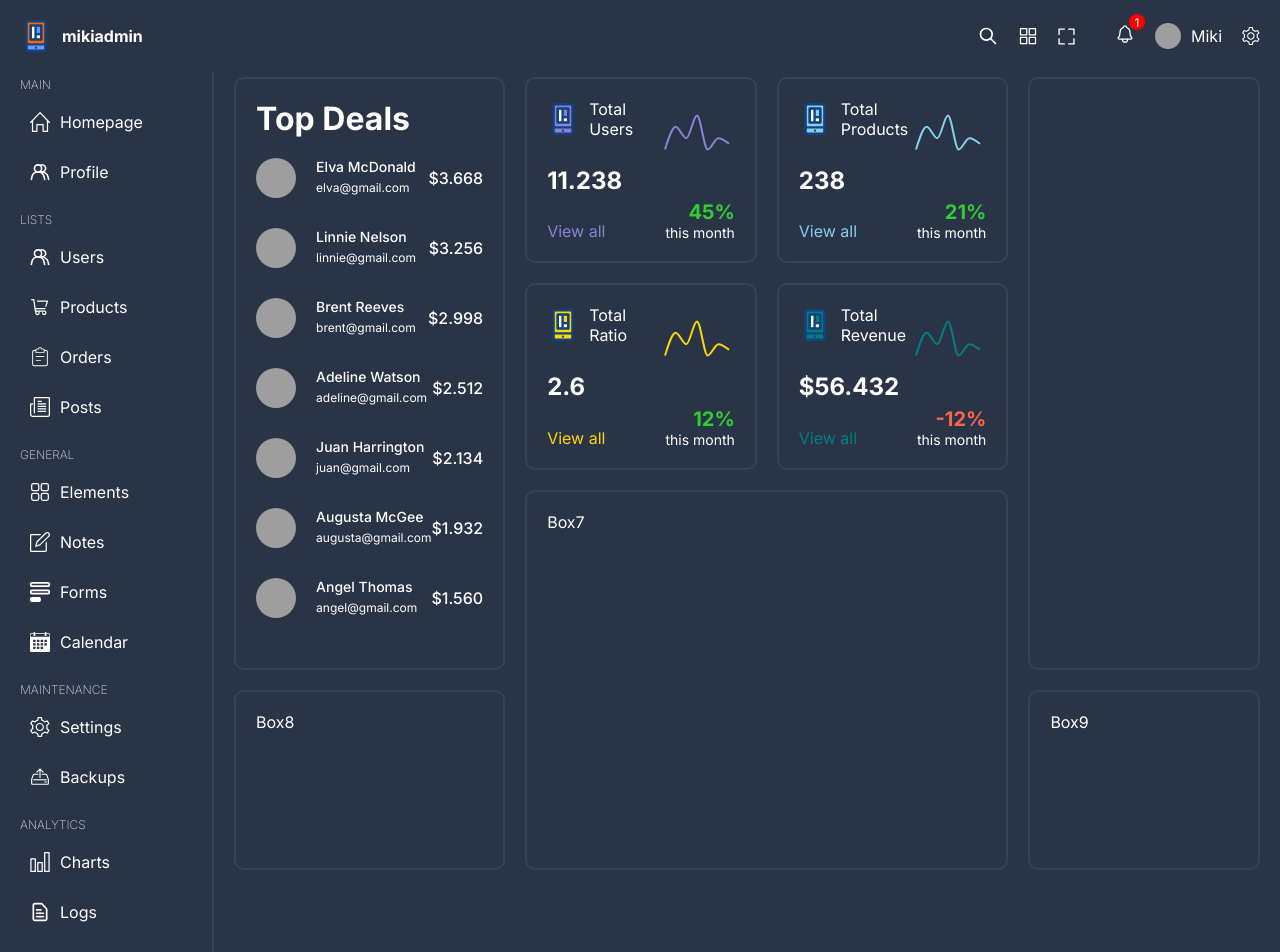
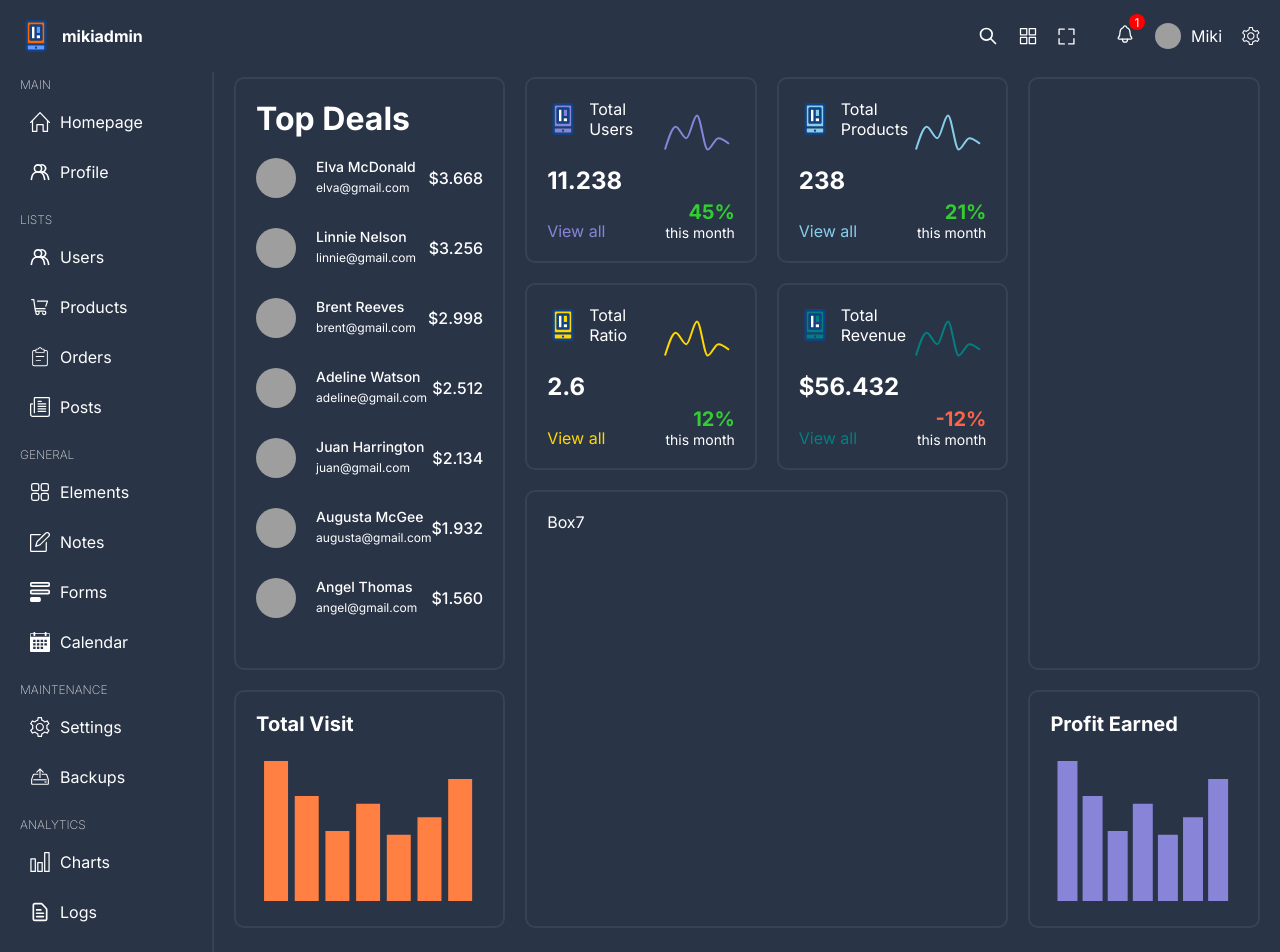
Before and after one commit to mikitran721/vite-mui-adminDashboard, a React (Vite) app: page / in a window 1280 px wide. Shown: the top 952 px of the page. Built offline with nearby package versions, Linux system fonts and the light colour scheme; grey boxes are pictures that could not be loaded.

Commit message:
bar chart box - box8,9

```diff
--- /dev/null
+++ b/src/components/barChartBox/BarChartBox.tsx
@@ -0,0 +1,31 @@
+import { Bar, BarChart, ResponsiveContainer, Tooltip } from "recharts";
+import "./barChartBox.scss";
+
+type Props = {
+  title: string;
+  color: string;
+  dataKey: string;
+  chartData: object[];
+};
+
+const BarChartBox = (props: Props) => {
+  return (
+    <div className="barChartBox">
+      <h2>{props.title}</h2>
+      <div className="chart">
+        <ResponsiveContainer width="99%" height={150}>
+          <BarChart data={props.chartData}>
+            <Tooltip
+              contentStyle={{ background: "#2a3447", borderRadius: "5px" }}
+              labelStyle={{ display: "none" }}
+              cursor={{ fill: "none" }}
+            />
+            <Bar dataKey={props.dataKey} fill={props.color} />
+          </BarChart>
+        </ResponsiveContainer>
+      </div>
+    </div>
+  );
+};
+
+export default BarChartBox;
--- /dev/null
+++ b/src/components/barChartBox/barChartBox.scss
@@ -0,0 +1,12 @@
+.barChartBox{
+    width: 100%;
+    height: 100%;
+    h2{
+        font-size: 20px;
+        margin-bottom: 20px;
+    }
+
+    .chart{
+
+    }
+}
--- a/src/pages/home/Home.tsx
+++ b/src/pages/home/Home.tsx
@@ -1,5 +1,8 @@
+import BarChartBox from "../../components/barChartBox/BarChartBox";
 import ChartBox from "../../components/chartBox/ChartBox";
 import {
+  barChartBoxRevenue,
+  barChartBoxVisit,
   chartBoxConversion,
   chartBoxProduct,
   chartBoxRevenue,
@@ -28,8 +31,12 @@
         <ChartBox {...chartBoxRevenue} />
       </div>
       <div className="box box7">Box7</div>
-      <div className="box box8">Box8</div>
-      <div className="box box9">Box9</div>
+      <div className="box box9">
+        <BarChartBox {...barChartBoxVisit} />
+      </div>
+      <div className="box box8">
+        <BarChartBox {...barChartBoxRevenue} />
+      </div>
     </div>
   );
 };
```
